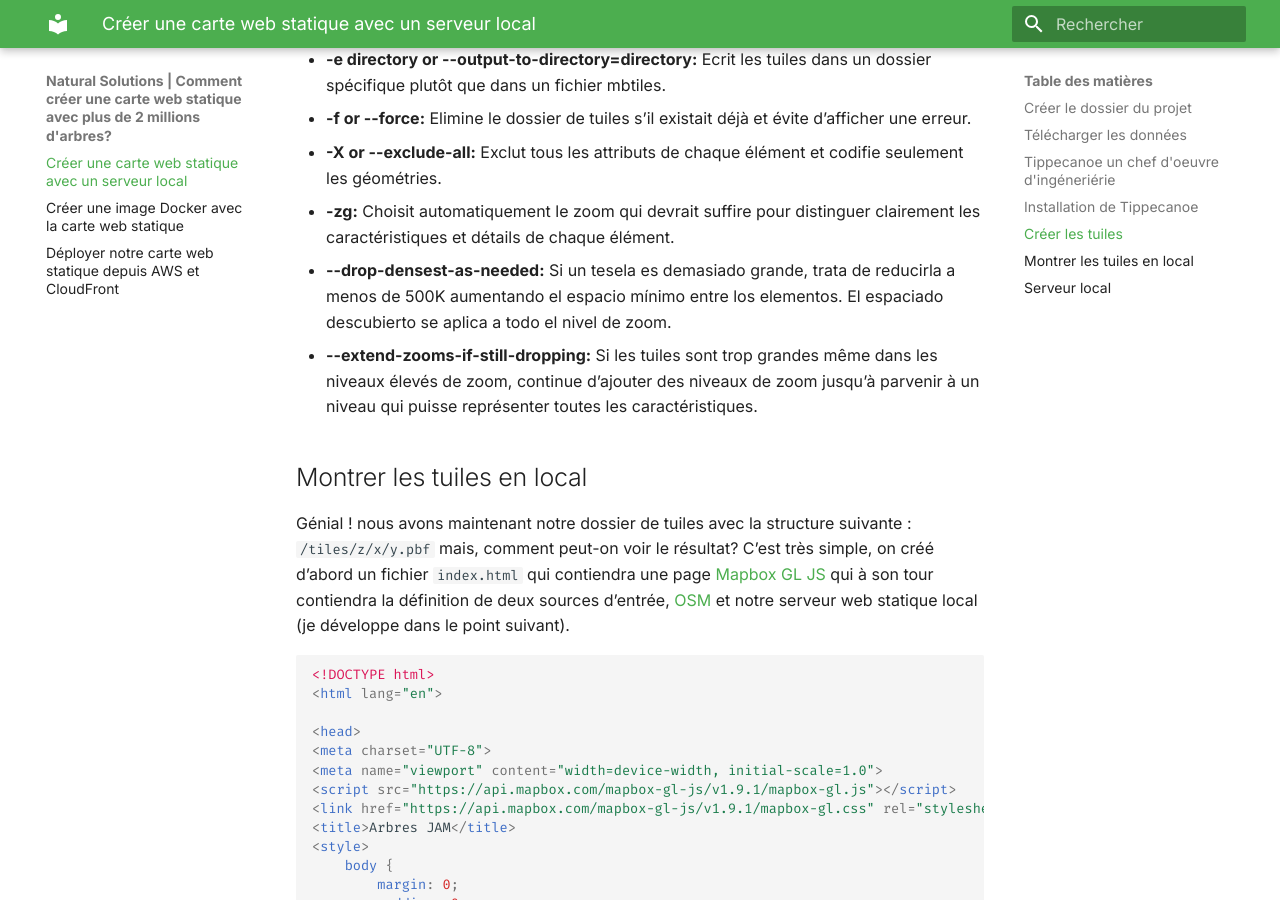
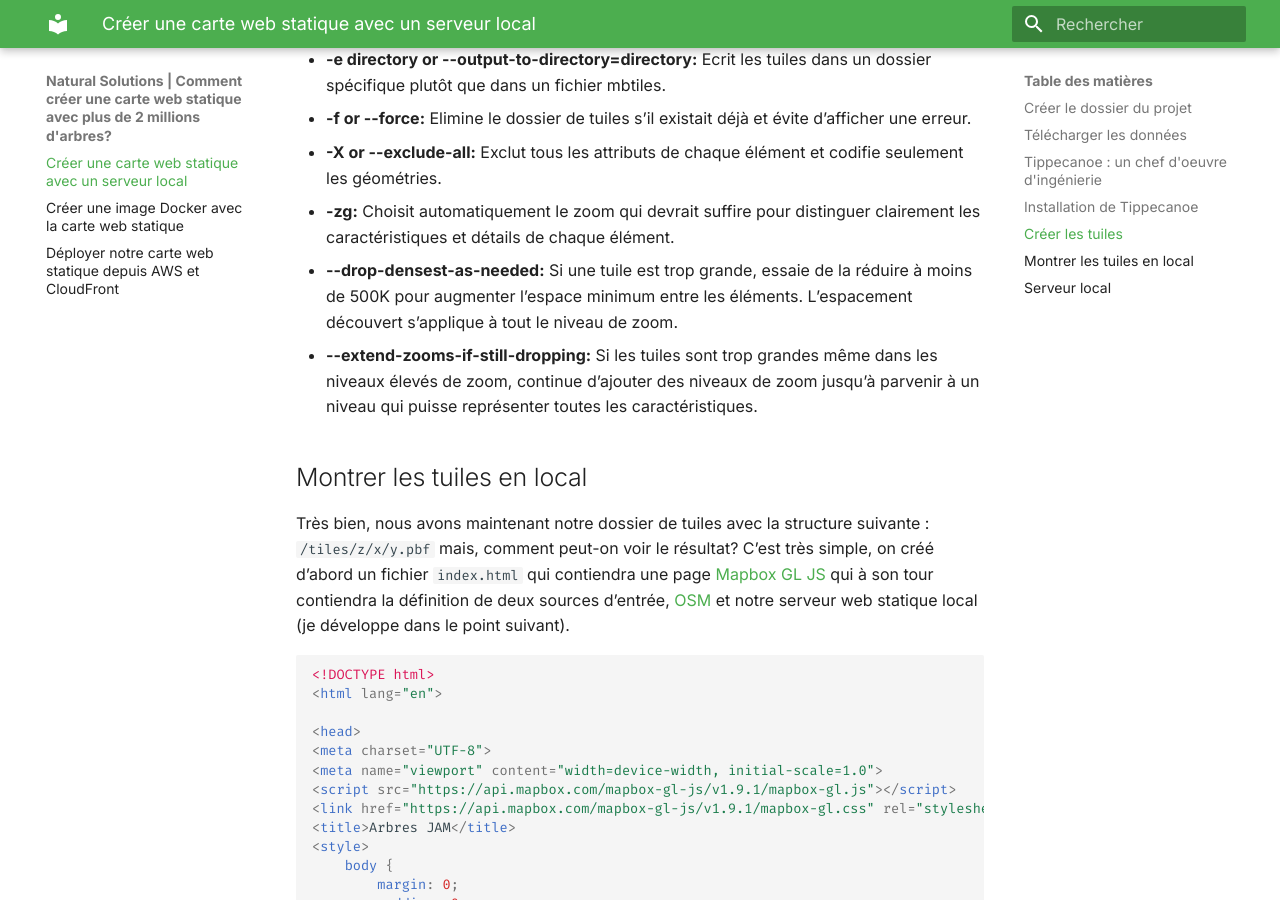
Before and after one commit to jblancogl/arbres, an MkDocs documentation site: the page built from docs/index.md, in a window 1280 px wide and 900 px high, scrolled down 2160 px. Built offline with MkDocs 1.6.1 and Material for MkDocs 9.7.7, drawn with Linux system fonts in a browser that asks for light colours; some of the changed text lies outside the part shown.

Commit message:
minor fix

````diff
--- a/docs/index.md
+++ b/docs/index.md
@@ -35,7 +35,7 @@ d’espace.
     Invoke-WebRequest https://www.data.gouv.fr/fr/datasets/r/aaaddd02-206f-4d60-a04c-9a201297a3da -OutFile arbres.csv
     ```
 
-## Tippecanoe un chef d'oeuvre d'ingéneriérie
+## Tippecanoe : un chef d'oeuvre d'ingénierie
 
 [Tippecanoe][3] est l'outil qui permet de créer des tuiles vectorielles depuis de grandes (ou petites) collections de GeoJSON, Geobuf, or CSV...
 
@@ -108,12 +108,12 @@ tippecanoe --output-to-directory tiles \
 * **-f or --force:** Elimine le dossier de tuiles s’il existait déjà et évite d’afficher une erreur.
 * **-X or --exclude-all:** Exclut tous les attributs de chaque élément et codifie seulement les géométries.
 * **-zg:** Choisit automatiquement le zoom qui devrait suffire pour distinguer clairement les caractéristiques et détails de chaque élément.
-* **--drop-densest-as-needed:** Si un tesela es demasiado grande, trata de reducirla a menos de 500K aumentando el espacio mínimo entre los elementos. El espaciado descubierto se aplica a todo el nivel de zoom.
+* **--drop-densest-as-needed:** Si une tuile est trop grande, essaie de la réduire à moins de 500K pour augmenter l’espace minimum entre les éléments. L’espacement découvert s’applique à tout le niveau de zoom.
 * **--extend-zooms-if-still-dropping:** Si les tuiles sont trop grandes même dans les niveaux élevés de zoom, continue d’ajouter des niveaux de zoom jusqu’à parvenir à un niveau qui puisse représenter toutes les caractéristiques.
 
 ## Montrer les tuiles en local
 
-Génial ! nous avons maintenant notre dossier de tuiles avec la structure suivante :
+Très bien, nous avons maintenant notre dossier de tuiles avec la structure suivante :
 `/tiles/z/x/y.pbf` mais, comment peut-on voir le résultat? C’est très simple, on
 créé d’abord un fichier `index.html` qui contiendra une page [Mapbox GL JS][12] qui à
 son tour contiendra la définition de deux sources d’entrée, [OSM][13] et notre serveur
````
